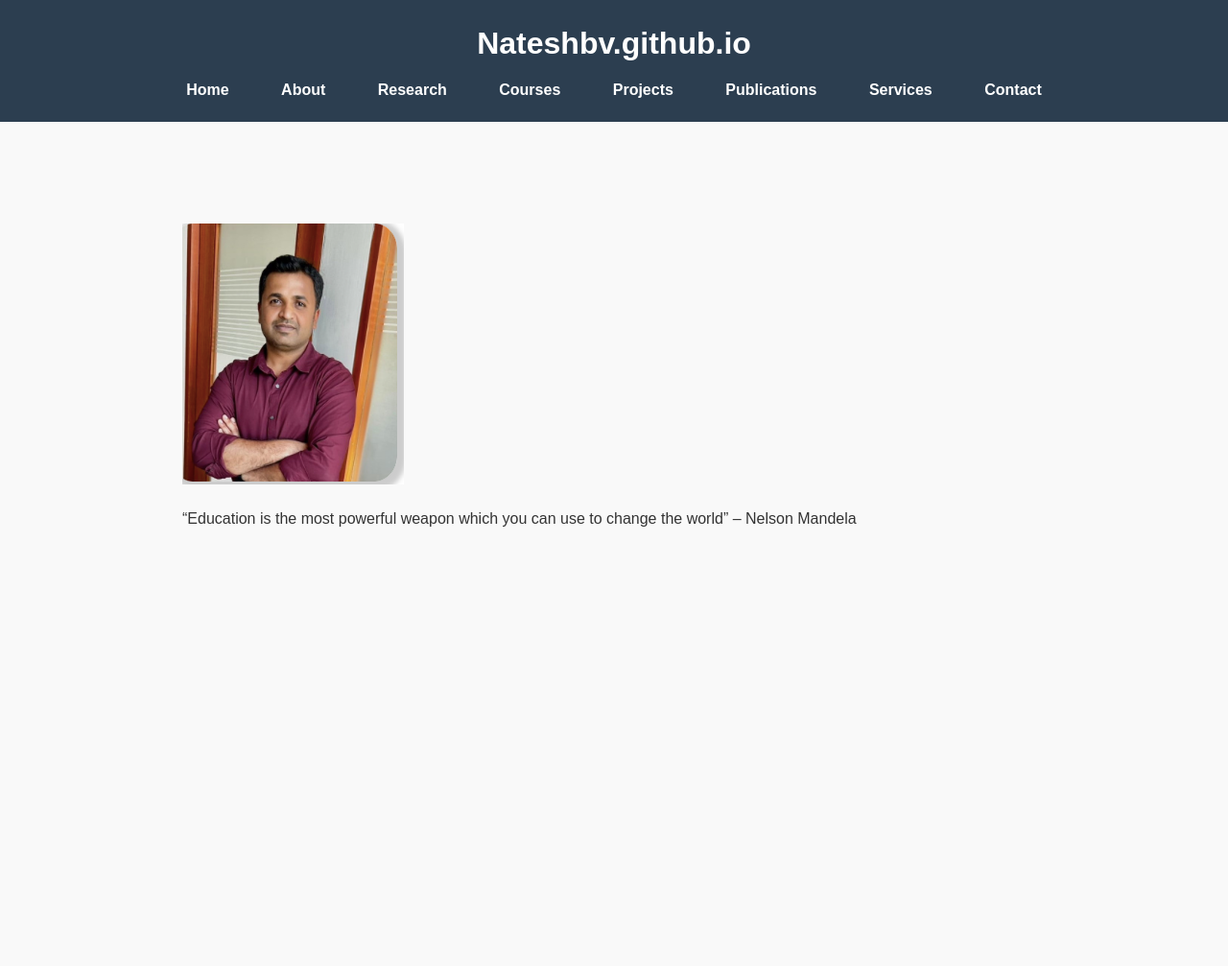
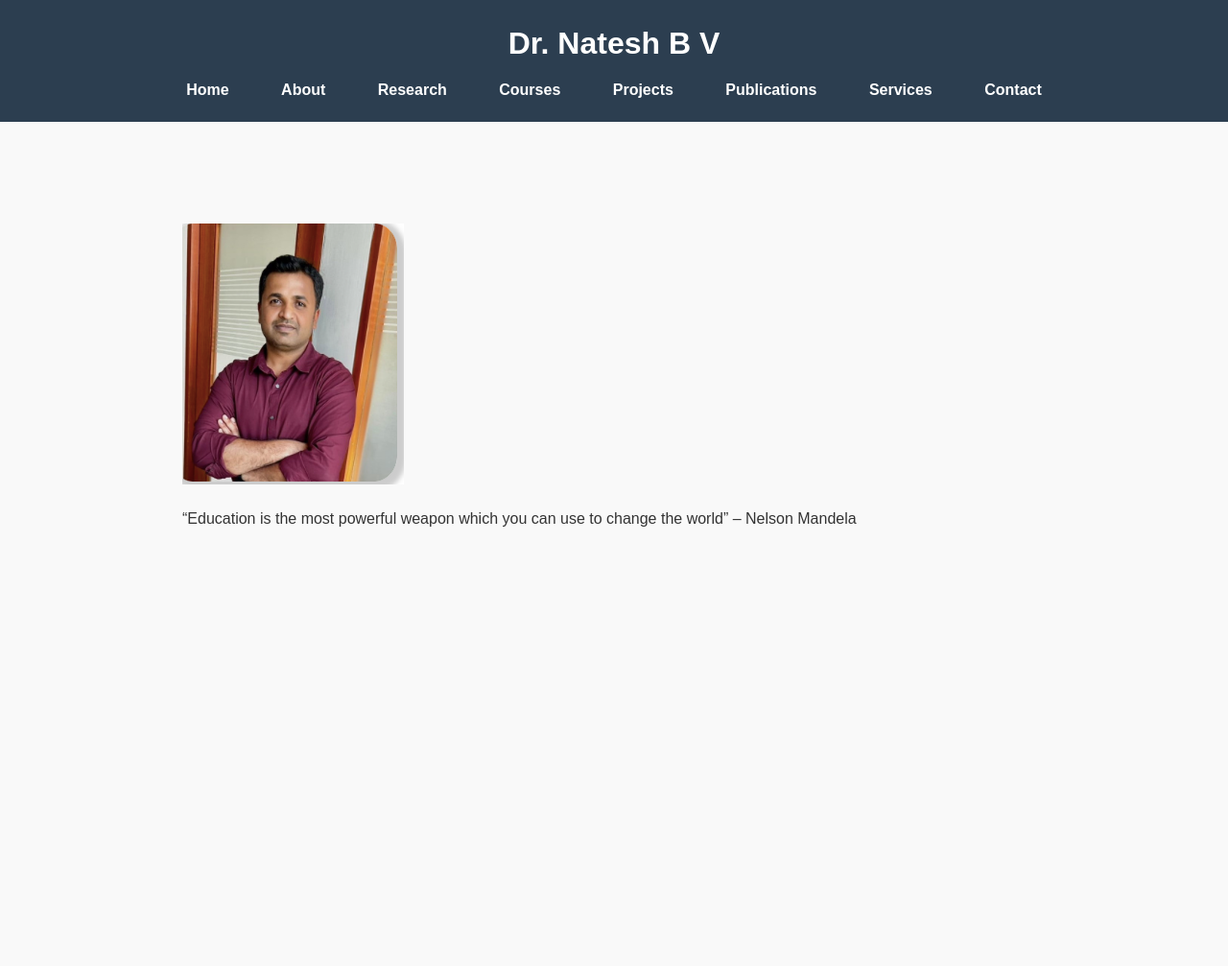
Before and after one commit to Nateshbv/Nateshbv.github.io, a Jekyll site: the page built from index.md, in a window 1280 px wide. Shown: the whole page at 96% size. Built offline with Jekyll 4.4.1, drawn with Linux system fonts in a browser that asks for light colours; some of the changed lines change nothing that is shown.

Commit message:
Update _config.yml

```diff
--- a/_config.yml
+++ b/_config.yml
@@ -1,22 +1,27 @@
-# title: Welcome.... to My Website...!!
-description: Personal website of Natesh B V
+title: Dr. Natesh B V
+description: Personal website of Dr. Natesh B V – Academic, Researcher, and Educator
+url: https://username.github.io   # replace with your GitHub Pages URL
 theme: jekyll-theme-cayman
 
 # Navigation links
 nav:
   - title: Home
-    url: /index.html
+    url: /
   - title: About
-    url: /About.html
+    url: /about.html
   - title: Research
-    url: /Research.html
+    url: /research.html
   - title: Courses
-    url: /Courses.html
+    url: /courses.html
   - title: Projects
-    url: /Projects.html
+    url: /projects.html
   - title: Publications
-    url: /Publications.html
+    url: /publications.html
   - title: Services
-    url: /Services.html
+    url: /services.html
   - title: Contact
-    url: /Contact.html
+    url: /contact.html
+
+# Plugins for SEO
+plugins:
+  - jekyll-sitemap
```
